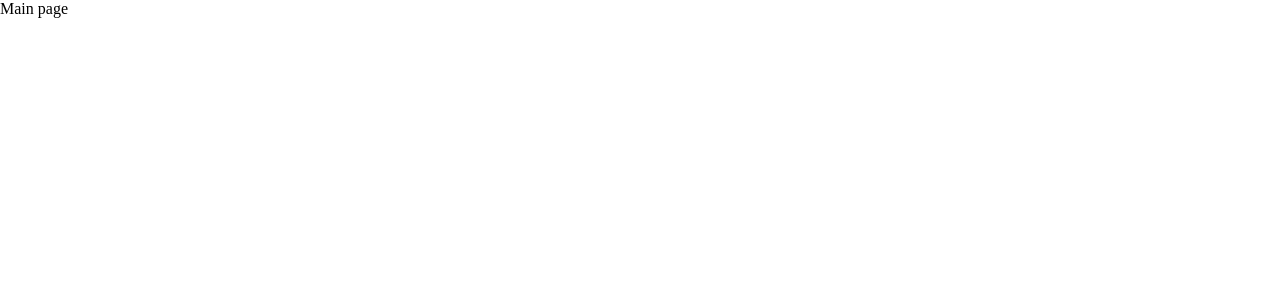
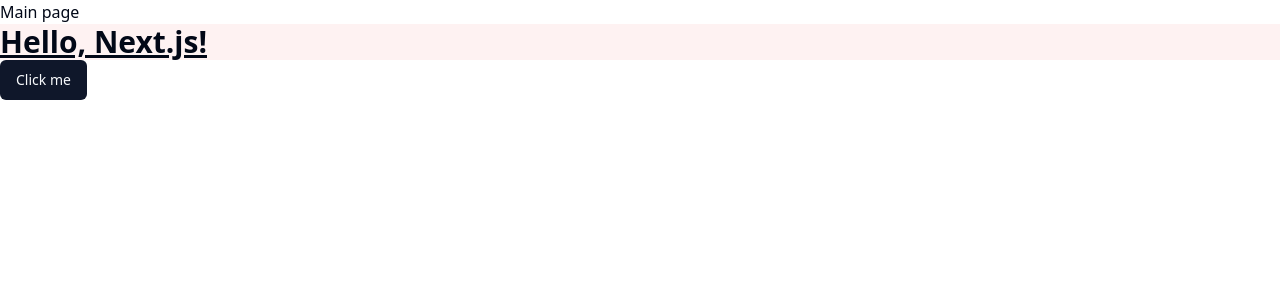
Before and after one commit to lehao190/Ecommerce-Nextjs, a Next.js app: page / in a window 1280 px wide. Shown: the top 300 px of the page. Built offline with nearby package versions, Linux system fonts and the light colour scheme.

Commit message:
clear code and migrate to shadcn/ui tailwind

```diff
--- /dev/null
+++ b/postcss.config.js
@@ -0,0 +1,6 @@
+module.exports = {
+  plugins: {
+    tailwindcss: {},
+    autoprefixer: {},
+  },
+}
--- a/src/app/globals.css
+++ b/src/app/globals.css
@@ -1,3 +1,80 @@
-body {
+/* body {
     margin: 0px;
+} */
+
+@tailwind base;
+@tailwind components;
+@tailwind utilities;
+
+@layer base {
+  :root {
+    --background: 0 0% 100%;
+    --foreground: 222.2 84% 4.9%;
+
+    --card: 0 0% 100%;
+    --card-foreground: 222.2 84% 4.9%;
+
+    --popover: 0 0% 100%;
+    --popover-foreground: 222.2 84% 4.9%;
+
+    --primary: 222.2 47.4% 11.2%;
+    --primary-foreground: 210 40% 98%;
+
+    --secondary: 210 40% 96.1%;
+    --secondary-foreground: 222.2 47.4% 11.2%;
+
+    --muted: 210 40% 96.1%;
+    --muted-foreground: 215.4 16.3% 46.9%;
+
+    --accent: 210 40% 96.1%;
+    --accent-foreground: 222.2 47.4% 11.2%;
+
+    --destructive: 0 84.2% 60.2%;
+    --destructive-foreground: 210 40% 98%;
+
+    --border: 214.3 31.8% 91.4%;
+    --input: 214.3 31.8% 91.4%;
+    --ring: 222.2 84% 4.9%;
+
+    --radius: 0.5rem;
+  }
+
+  .dark {
+    --background: 222.2 84% 4.9%;
+    --foreground: 210 40% 98%;
+
+    --card: 222.2 84% 4.9%;
+    --card-foreground: 210 40% 98%;
+
+    --popover: 222.2 84% 4.9%;
+    --popover-foreground: 210 40% 98%;
+
+    --primary: 210 40% 98%;
+    --primary-foreground: 222.2 47.4% 11.2%;
+
+    --secondary: 217.2 32.6% 17.5%;
+    --secondary-foreground: 210 40% 98%;
+
+    --muted: 217.2 32.6% 17.5%;
+    --muted-foreground: 215 20.2% 65.1%;
+
+    --accent: 217.2 32.6% 17.5%;
+    --accent-foreground: 210 40% 98%;
+
+    --destructive: 0 62.8% 30.6%;
+    --destructive-foreground: 210 40% 98%;
+
+    --border: 217.2 32.6% 17.5%;
+    --input: 217.2 32.6% 17.5%;
+    --ring: 212.7 26.8% 83.9%;
+  }
 }
+
+@layer base {
+  * {
+    @apply border-border;
+  }
+  body {
+    @apply bg-background text-foreground;
+  }
+}
--- a/src/app/page.tsx
+++ b/src/app/page.tsx
@@ -1,8 +1,11 @@
+import { Button } from "@/components/ui/button"
 
 export default function Home() {
   return (
     <main>
       Main page
+      <h1 className="text-3xl font-bold underline bg-red-50">Hello, Next.js!</h1>
+      <Button>Click me</Button>
     </main>
   )
 }
--- /dev/null
+++ b/src/components/ui/button.tsx
@@ -0,0 +1,56 @@
+import * as React from "react"
+import { Slot } from "@radix-ui/react-slot"
+import { cva, type VariantProps } from "class-variance-authority"
+
+import { cn } from "@/lib/utils"
+
+const buttonVariants = cva(
+  "inline-flex items-center justify-center rounded-md text-sm font-medium ring-offset-background transition-colors focus-visible:outline-none focus-visible:ring-2 focus-visible:ring-ring focus-visible:ring-offset-2 disabled:pointer-events-none disabled:opacity-50",
+  {
+    variants: {
+      variant: {
+        default: "bg-primary text-primary-foreground hover:bg-primary/90",
+        destructive:
+        "bg-destructive text-destructive-foreground hover:bg-destructive/90",
+        outline:
+          "border border-input bg-background hover:bg-accent hover:text-accent-foreground",
+        secondary:
+          "bg-secondary text-secondary-foreground hover:bg-secondary/80",
+        ghost: "hover:bg-accent hover:text-accent-foreground",
+        link: "text-primary underline-offset-4 hover:underline",
+      },
+      size: {
+        default: "h-10 px-4 py-2",
+        sm: "h-9 rounded-md px-3",
+        lg: "h-11 rounded-md px-8",
+        icon: "h-10 w-10",
+      },
+    },
+    defaultVariants: {
+      variant: "default",
+      size: "default",
+    },
+  }
+)
+
+export interface ButtonProps
+  extends React.ButtonHTMLAttributes<HTMLButtonElement>,
+    VariantProps<typeof buttonVariants> {
+  asChild?: boolean
+}
+
+const Button = React.forwardRef<HTMLButtonElement, ButtonProps>(
+  ({ className, variant, size, asChild = false, ...props }, ref) => {
+    const Comp = asChild ? Slot : "button"
+    return (
+      <Comp
+        className={cn(buttonVariants({ variant, size, className }))}
+        ref={ref}
+        {...props}
+      />
+    )
+  }
+)
+Button.displayName = "Button"
+
+export { Button, buttonVariants }
--- /dev/null
+++ b/src/lib/utils.ts
@@ -0,0 +1,6 @@
+import { type ClassValue, clsx } from "clsx"
+import { twMerge } from "tailwind-merge"
+
+export function cn(...inputs: ClassValue[]) {
+  return twMerge(clsx(inputs))
+}
--- /dev/null
+++ b/tailwind.config.js
@@ -0,0 +1,76 @@
+/** @type {import('tailwindcss').Config} */
+module.exports = {
+  darkMode: ["class"],
+  content: [
+    './pages/**/*.{ts,tsx}',
+    './components/**/*.{ts,tsx}',
+    './app/**/*.{ts,tsx}',
+    './src/**/*.{ts,tsx}',
+	],
+  theme: {
+    container: {
+      center: true,
+      padding: "2rem",
+      screens: {
+        "2xl": "1400px",
+      },
+    },
+    extend: {
+      colors: {
+        border: "hsl(var(--border))",
+        input: "hsl(var(--input))",
+        ring: "hsl(var(--ring))",
+        background: "hsl(var(--background))",
+        foreground: "hsl(var(--foreground))",
+        primary: {
+          DEFAULT: "hsl(var(--primary))",
+          foreground: "hsl(var(--primary-foreground))",
+        },
+        secondary: {
+          DEFAULT: "hsl(var(--secondary))",
+          foreground: "hsl(var(--secondary-foreground))",
+        },
+        destructive: {
+          DEFAULT: "hsl(var(--destructive))",
+          foreground: "hsl(var(--destructive-foreground))",
+        },
+        muted: {
+          DEFAULT: "hsl(var(--muted))",
+          foreground: "hsl(var(--muted-foreground))",
+        },
+        accent: {
+          DEFAULT: "hsl(var(--accent))",
+          foreground: "hsl(var(--accent-foreground))",
+        },
+        popover: {
+          DEFAULT: "hsl(var(--popover))",
+          foreground: "hsl(var(--popover-foreground))",
+        },
+        card: {
+          DEFAULT: "hsl(var(--card))",
+          foreground: "hsl(var(--card-foreground))",
+        },
+      },
+      borderRadius: {
+        lg: "var(--radius)",
+        md: "calc(var(--radius) - 2px)",
+        sm: "calc(var(--radius) - 4px)",
+      },
+      keyframes: {
+        "accordion-down": {
+          from: { height: 0 },
+          to: { height: "var(--radix-accordion-content-height)" },
+        },
+        "accordion-up": {
+          from: { height: "var(--radix-accordion-content-height)" },
+          to: { height: 0 },
+        },
+      },
+      animation: {
+        "accordion-down": "accordion-down 0.2s ease-out",
+        "accordion-up": "accordion-up 0.2s ease-out",
+      },
+    },
+  },
+  plugins: [require("tailwindcss-animate")],
+}
```
Also changed, not shown: package.json (+11 -0 lines), src/app/components/Header.tsx (deleted, +0 -11 lines), src/app/components/Product.tsx (deleted, +0 -11 lines), components.json (added), 1 other file (tests, documents, lock files or other folders).
